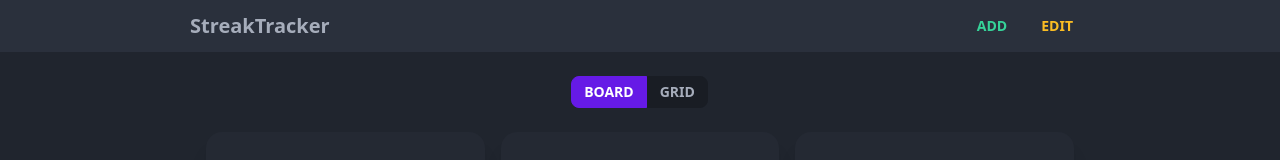
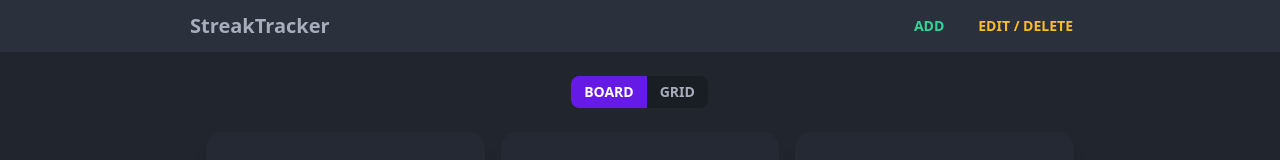
Before and after one commit to kcereno/streaks-habit-tracker, a React (Create React App) app: page / in a window 1280 px wide. Shown: the top 160 px of the page. Built offline with nearby package versions, Linux system fonts and the light colour scheme.

Commit message:
Remove add button when edit mode

```diff
--- a/src/layout/Navbar/Navbar.tsx
+++ b/src/layout/Navbar/Navbar.tsx
@@ -24,9 +24,11 @@ function Navbar() {
             </p>
           </div>
           <div className="">
-            <button className="btn btn-ghost text-success" type="button">
-              <label htmlFor="modal">Add</label>
-            </button>
+            {!editMode && (
+              <button className="btn btn-ghost text-success" type="button">
+                <label htmlFor="modal">Add</label>
+              </button>
+            )}
             {editMode ? (
               <button
                 className="btn btn-ghost text-error"
@@ -41,7 +43,7 @@ function Navbar() {
                 type="button"
                 onClick={handleEditClick}
               >
-                Edit
+                Edit / Delete
               </button>
             )}
           </div>
```
